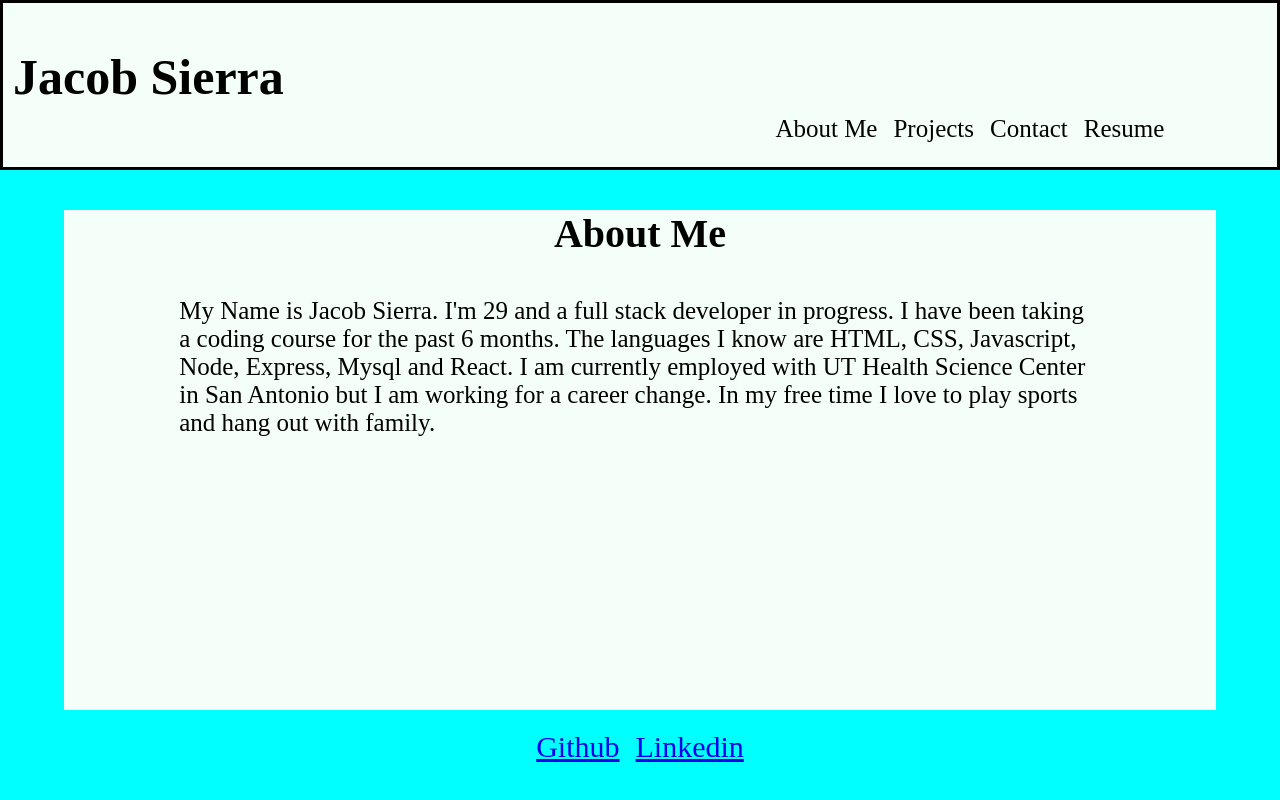
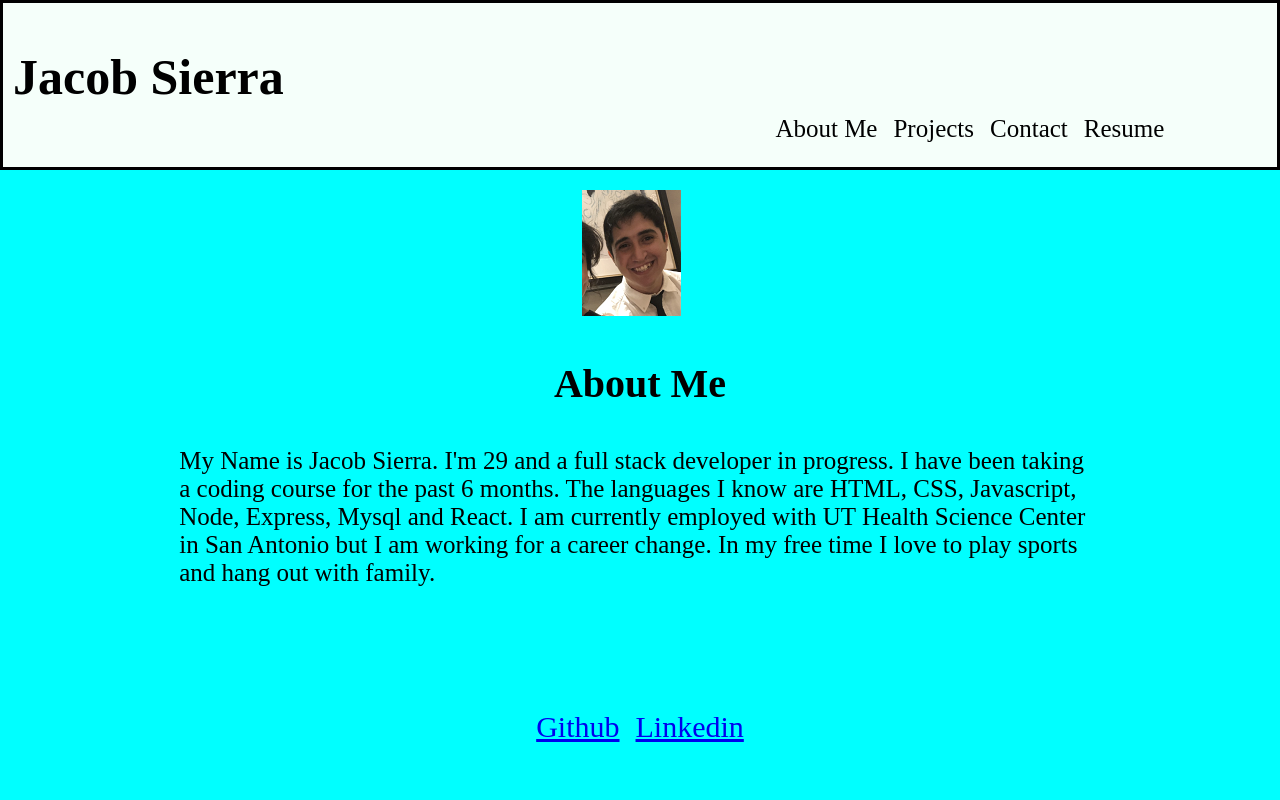
Before and after one commit to jisaac22/React-Portfolio, a React (Create React App) app: page / in a window 1280 px wide. Built offline with nearby package versions, Linux system fonts and the light colour scheme.

Commit message:
updated avatar

```diff
--- a/src/App.css
+++ b/src/App.css
@@ -42,8 +42,12 @@ ul li a {
 
 }
 
+.avatar {
+  margin-left: 45%;
+}
+
 .aboutMe {
-  background-color: mintcream;
+  /* background-color: mintcream; */
   margin-top: 20px;
   height: 500px;
   width: 90%;
--- a/src/components/pages/aboutMe.js
+++ b/src/components/pages/aboutMe.js
@@ -3,6 +3,9 @@ import React from 'react'
 export default function AboutMe() {
   return (
     <section className="aboutMe">
+      <section>
+        <img src="./self.png" className="avatar"></img>
+      </section>
      <div>
        <h2>About Me</h2>
        <p className="aboutmeInfo">My Name is Jacob Sierra. I'm 29 and a full stack developer in progress. I have been taking a coding course for the past 6 months.
```
Also changed, not shown: public/self.png (added).
